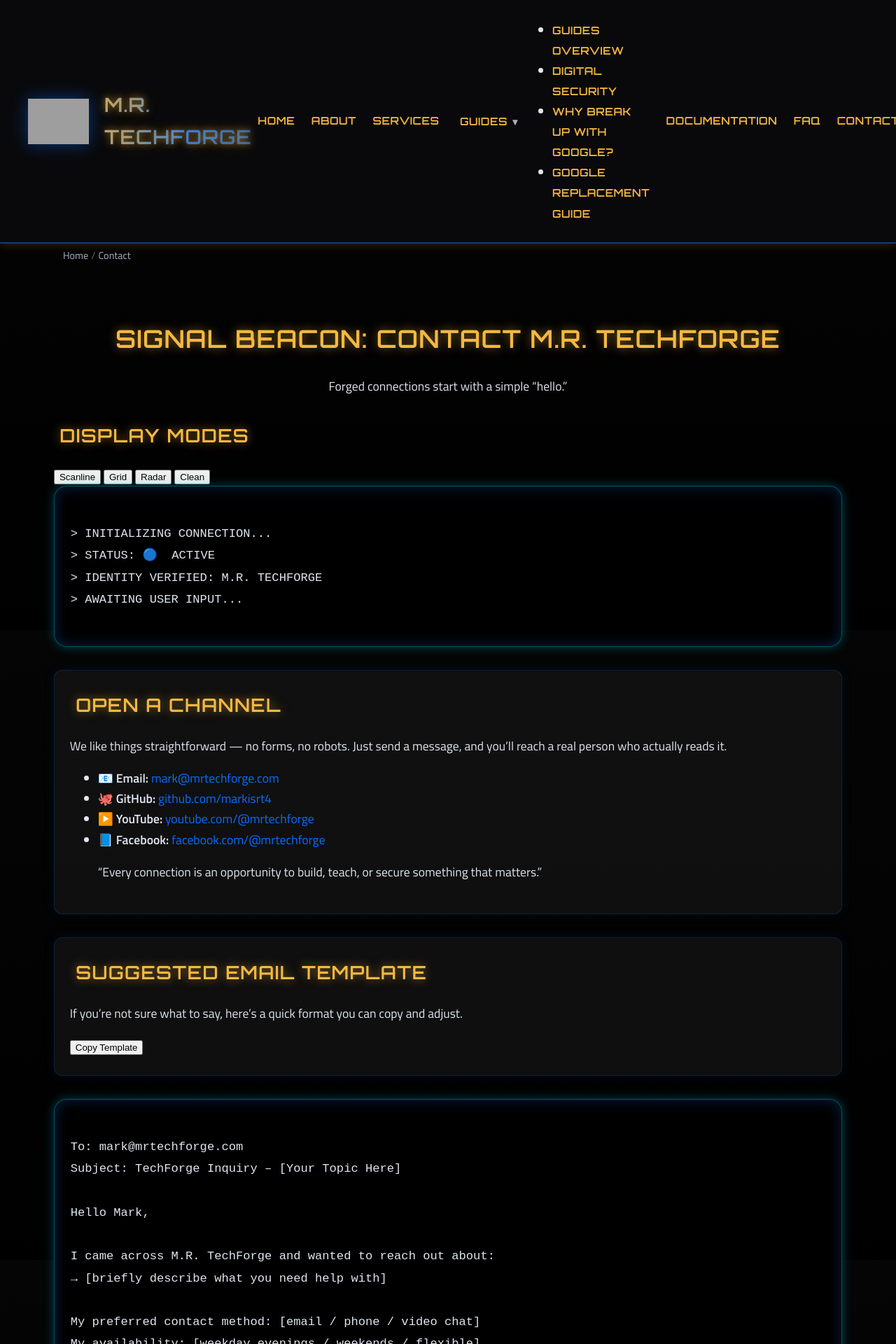
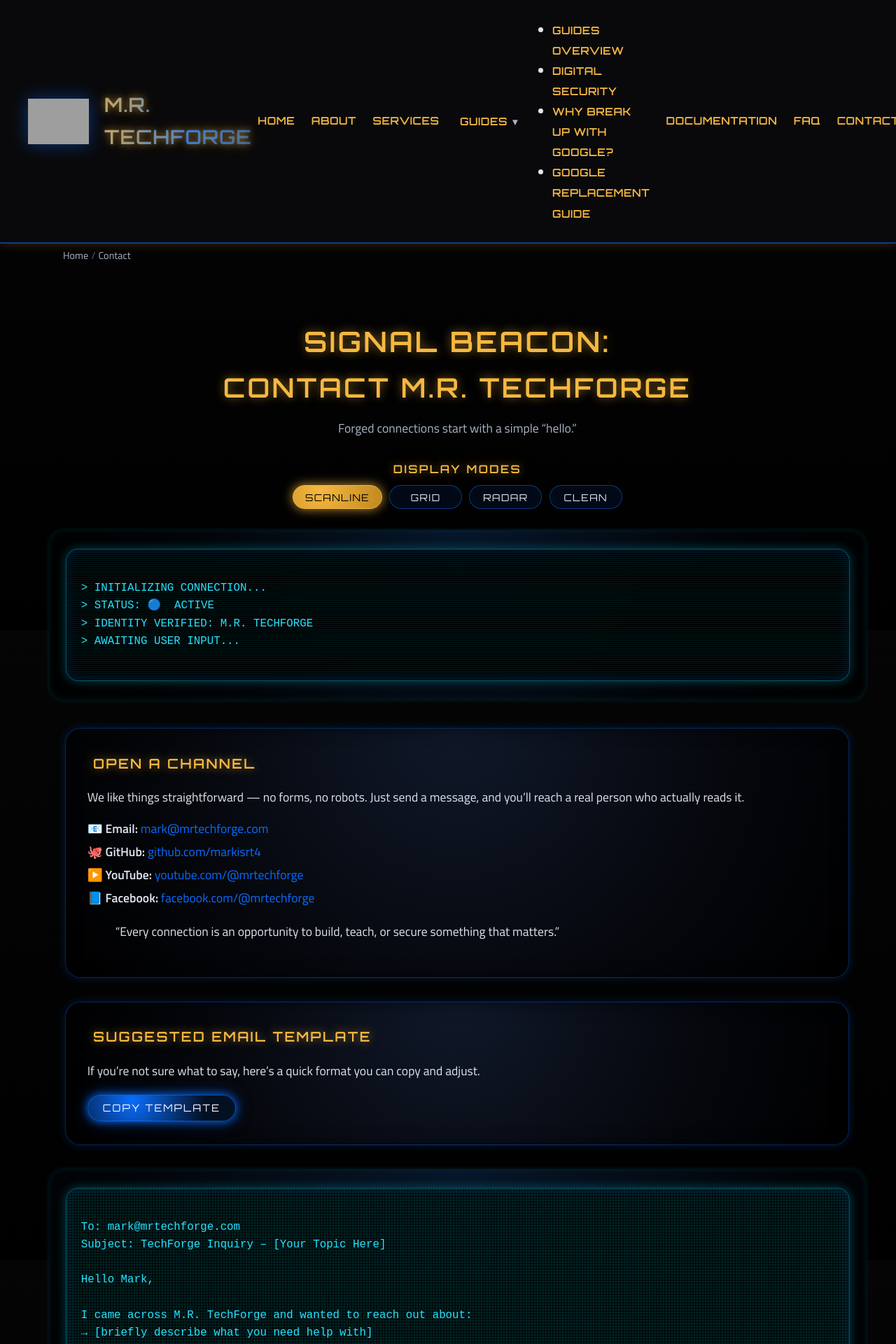
Before and after one commit to markisrt4/mrtechforge.github.io, a Jekyll site: the page built from contact.md, in a window 1280 px wide. Shown: the top 1920 px of the page at 70% size. Built offline with Jekyll 4.4.1, drawn with Linux system fonts in a browser that asks for light colours; grey boxes are pictures that could not be loaded.

Commit message:
Update _pages-contact.scss

```diff
--- a/_sass/_pages-contact.scss
+++ b/_sass/_pages-contact.scss
@@ -1,213 +1,424 @@
-/* =====================================================
-   CONTACT PAGE — UPDATED CLEAN BUILD (v7.1)
-   Fixes:
-   - Terminal inner padding + no clipping
-   - Consistent mobile alignment
-   - “Proudly Serving” block centered + tightened
-   - General spacing and responsiveness tuned
-   ===================================================== */
+/* =========================================================
+   CONTACT PAGE — TERMINAL COMMS DECK (v3.0)
+   Wide centered layout • CRT panels • Neon cards
+   ========================================================= */
 
-/* -----------------------------------------------------
-   PAGE WRAPPER
------------------------------------------------------- */
 .forge-contact-page {
+  padding: 2.4rem 0.8rem 3rem;
+  margin: 0 auto;
   width: 100%;
-  max-width: 1200px;
-  margin: 0 auto;
-  padding: 1rem 1.2rem 4rem;
-  box-sizing: border-box;
+  max-width: 1240px;
 }
 
-/* -----------------------------------------------------
-   THEME TOGGLE BUTTONS
------------------------------------------------------- */
-.theme-toggle-row {
+/* =========================================================
+   INTRO HEADER
+   ========================================================= */
+
+.forge-contact-page .page-intro {
+  text-align: center;
+  margin-bottom: 1.8rem;
+}
+
+.forge-contact-page .page-intro h1 {
+  font-family: "Orbitron", sans-serif;
+  text-transform: uppercase;
+  letter-spacing: 0.08em;
+  font-size: clamp(1.8rem, 3.6vw, 2.4rem);
+  margin: 0 0 0.75rem;
+  color: var(--forge-hotmetal);
+
+  white-space: normal;
+  word-break: keep-all;
+  overflow-wrap: break-word;
+}
+
+.forge-contact-page .page-intro .forge-highlight {
+  display: block;
+  font-size: 0.95em;
+}
+
+.forge-contact-page .page-intro .tagline {
+  color: var(--forge-subtext);
+  font-size: 1.05rem;
+  max-width: 640px;
+  margin: 0.25rem auto 0;
+}
+
+/* =========================================================
+   DISPLAY MODES BUTTON PANEL
+   ========================================================= */
+
+.forge-terminal-modes {
+  margin: 1.6rem auto 1.2rem;
+  text-align: center;
+  max-width: 1120px;
+  width: min(100%, 1120px);
+}
+
+.forge-terminal-modes .modes-heading {
+  font-family: "Orbitron", sans-serif;
+  text-transform: uppercase;
+  letter-spacing: 0.15em;
+  font-size: 0.95rem;
+  color: var(--forge-hotmetal);
+  margin-bottom: 0.6rem;
+}
+
+.modes-buttons {
   display: flex;
+  justify-content: center;
   flex-wrap: wrap;
   gap: 0.6rem;
-  justify-content: center;
-  margin: 1.4rem auto 2rem;
 }
 
-.theme-toggle-btn {
+.terminal-mode-btn {
+  min-width: 6.2rem;
+  padding: 0.45rem 1rem;
+  border-radius: 999px;
+  border: 1px solid rgba(var(--forge-accent-rgb), 0.5);
+  background: rgba(3, 10, 24, 0.95);
+  color: var(--forge-text);
   font-family: "Orbitron", sans-serif;
-  font-size: 0.9rem;
+  font-size: 0.82rem;
+  letter-spacing: 0.1em;
   text-transform: uppercase;
-  padding: 0.65rem 1.4rem;
-  border-radius: 40px;
-  border: 2px solid var(--forge-accent);
-  background: rgba(5, 12, 22, 0.6);
-  color: var(--forge-accent);
   cursor: pointer;
-  transition: 0.25s ease;
+  transition:
+    background 0.2s ease,
+    box-shadow 0.2s ease,
+    color 0.2s ease,
+    border-color 0.2s ease,
+    transform 0.18s ease;
 }
 
-.theme-toggle-btn.active {
-  color: #000;
-  background: var(--forge-hotmetal);
-  border-color: var(--forge-hotmetal);
-  box-shadow: 0 0 16px rgba(var(--forge-hotmetal-rgb), 0.7);
+.terminal-mode-btn:hover {
+  transform: translateY(-1px);
+  box-shadow: 0 0 12px rgba(var(--forge-accent-rgb), 0.45);
 }
 
-/* -----------------------------------------------------
-   TERMINAL WRAPPERS (SCANLINE / GRID / RADAR / CLEAN)
------------------------------------------------------- */
-.forge-terminal-wrapper {
-  margin: 2rem auto 3rem;
+.terminal-mode-btn.is-active {
+  background: radial-gradient(circle at 30% 20%, var(--forge-hotmetal), #c2881e);
+  color: #000;
+  border-color: var(--forge-hotmetal);
+  box-shadow: 0 0 16px rgba(var(--forge-hotmetal-rgb), 0.8);
 }
 
-/* -------------------------
-   Terminal Frame
-------------------------- */
+/* =========================================================
+   TERMINAL PANELS — wide, centered, CRT overlays
+   ========================================================= */
+
+.forge-terminal-panel {
+  position: relative;
+  margin: 1.8rem auto 2.4rem;
+  padding: 1.6rem 1.4rem;
+  border-radius: 22px;
+  max-width: 1120px;
+  width: min(100%, 1120px);
+
+  background: radial-gradient(circle at top, #071629 0%, #020407 60%, #000 100%);
+  box-shadow:
+    0 0 6px rgba(0, 184, 212, 0.18),
+    0 0 10px rgba(0, 184, 212, 0.12) inset;
+
+  overflow: hidden;
+}
+
 .forge-terminal-screen {
   position: relative;
+  padding: 1.05rem 1.25rem;  /* inner text padding, safe on both sides */
+  border-radius: 18px;
+
   background: rgba(0, 0, 0, 0.9);
   border: 1px solid rgba(0, 184, 212, 0.45);
-  border-radius: 18px;
-
-  /* FIXED PADDING — NO CLIPPING */
-  padding: 1.15rem 1.55rem 1.2rem 1.35rem;
-  box-sizing: border-box;
-
   box-shadow:
     0 0 15px rgba(0, 184, 212, 0.35),
-    inset 0 0 20px rgba(0, 60, 120, 0.55);
+    0 0 20px rgba(0, 20, 60, 0.7) inset;
 
-  overflow-x: auto;
-  max-width: 100%;
+  overflow: hidden;
 }
 
-.forge-terminal-screen code,
-.forge-terminal-screen pre {
+.forge-terminal-screen code {
+  display: block;
   white-space: pre-wrap;
-  word-break: break-word;
-  font-family: "Share Tech Mono", monospace;
-  font-size: 1.02rem;
-  color: var(--forge-accent-light);
+  font-family: "Courier New", monospace;
+  font-size: 0.94rem;
+  line-height: 1.6;
+  color: #26e0ff;
+  text-align: left;
 }
 
-/* -----------------------------------------------------
-   SECTION: "OPEN A CHANNEL"
------------------------------------------------------- */
-.forge-contact-section {
-  margin: 2.6rem auto 3.2rem;
-  padding: 2rem 1.4rem;
-  border-radius: 18px;
-  border: 1px solid rgba(var(--forge-accent-rgb), 0.3);
-  background: rgba(5, 12, 22, 0.45);
-  box-shadow: 0 0 25px rgba(0, 20, 40, 0.55) inset;
+/* CRT overlay base */
+.forge-terminal-screen::before {
+  content: "";
+  position: absolute;
+  inset: 0;
+  pointer-events: none;
+  opacity: 0.5;
+  mix-blend-mode: screen;
 }
 
-.forge-contact-section h2 {
+/* CRT MODES -------------------------------------------- */
+
+.forge-terminal-panel.crt-scanline .forge-terminal-screen::before {
+  background-image:
+    repeating-linear-gradient(
+      to bottom,
+      rgba(0, 255, 255, 0.15),
+      rgba(0, 255, 255, 0.15) 1px,
+      transparent 2px,
+      transparent 3px
+    );
+}
+
+.forge-terminal-panel.crt-grid .forge-terminal-screen::before {
+  background-image:
+    repeating-linear-gradient(
+      to bottom,
+      rgba(0, 255, 255, 0.17),
+      rgba(0, 255, 255, 0.17) 1px,
+      transparent 3px,
+      transparent 4px
+    ),
+    repeating-linear-gradient(
+      to right,
+      rgba(0, 255, 255, 0.17),
+      rgba(0, 255, 255, 0.17) 1px,
+      transparent 3px,
+      transparent 4px
+    );
+}
+
+.forge-terminal-panel.crt-radar .forge-terminal-screen {
+  background: radial-gradient(circle at 20% 15%, #002b1d 0%, #000 70%);
+}
+
+.forge-terminal-panel.crt-radar .forge-terminal-screen code {
+  color: #80ffb5;
+}
+
+.forge-terminal-panel.crt-radar::after {
+  content: "";
+  position: absolute;
+  inset: 0;
+  border-radius: inherit;
+  background: conic-gradient(
+    from 0deg,
+    rgba(0, 255, 128, 0.9) 0deg,
+    rgba(0, 255, 128, 0) 50deg,
+    rgba(0, 255, 128, 0) 360deg
+  );
+  mix-blend-mode: screen;
+  pointer-events: none;
+  opacity: 0.28;
+  animation: radarSweep 4s linear infinite;
+}
+
+@keyframes radarSweep {
+  from { transform: rotate(0deg); }
+  to   { transform: rotate(360deg); }
+}
+
+.forge-terminal-panel.crt-clean .forge-terminal-screen::before {
+  opacity: 0.08;
+  background: radial-gradient(circle at top, rgba(255,255,255,0.2), transparent 65%);
+}
+
+/* =========================================================
+   CONTACT CARDS — neon panels
+   ========================================================= */
+
+.forge-contact-page .forge-card {
+  margin: 2rem auto;
+  padding: 2rem 1.8rem;
+  border-radius: 22px;
+  max-width: 1120px;
+  width: min(100%, 1120px);
+
+  background: radial-gradient(circle at top, #101829 0%, #05070c 60%, #000 100%);
+  box-shadow:
+    0 0 14px rgba(10, 109, 255, 0.22),
+    inset 0 0 22px rgba(0, 0, 0, 0.6);
+
+  border: 1px solid rgba(var(--forge-accent-rgb), 0.35);
+  text-align: left;
+}
+
+.forge-contact-page .forge-card h2 {
   font-family: "Orbitron", sans-serif;
-  font-size: clamp(1.5rem, 4vw, 2.2rem);
   text-transform: uppercase;
+  letter-spacing: 0.12em;
+  font-size: 1.15rem;
+  color: var(--forge-hotmetal);
+  margin-top: 0;
+  margin-bottom: 0.9rem;
+}
 
-  margin-bottom: 1.2rem;
+.forge-contact-page .forge-card p {
+  margin-bottom: 0.9rem;
+}
+
+.forge-contact-page .contact-list {
+  list-style: none;
+  padding-left: 0;
+  margin: 0.6rem 0 1.1rem;
+}
+
+.forge-contact-page .contact-list li {
+  margin: 0.25rem 0;
+}
+
+.forge-contact-page .contact-list a {
+  color: var(--forge-accent);
+}
+
+/* Glowy CTA button for "Copy Template" */
+.forge-contact-page .btn-glow {
+  display: inline-block;
+  margin-top: 0.3rem;
+  padding: 0.55rem 1.25rem;
+  border-radius: 999px;
+  border: 1px solid rgba(var(--forge-accent-rgb), 0.65);
+  background: radial-gradient(circle at 30% 20%, #0a6dff 0%, #021022 70%);
+
+  font-family: "Orbitron", sans-serif;
+  font-size: 0.85rem;
+  letter-spacing: 0.15em;
+  text-transform: uppercase;
+  color: #f8f9ff;
+
+  cursor: pointer;
+  box-shadow:
+    0 0 12px rgba(10,109,255,0.75),
+    0 0 22px rgba(10,109,255,0.55);
+  transition:
+    transform 0.18s ease,
+    box-shadow 0.18s ease,
+    background 0.18s ease;
+}
+
+.forge-contact-page .btn-glow:hover {
+  transform: translateY(-1px);
+  background: radial-gradient(circle at 30% 20%, #f5b841 0%, #381b03 70%);
+  box-shadow:
+    0 0 16px rgba(245,184,65,0.9),
+    0 0 26px rgba(245,184,65,0.7);
+}
+
+/* =========================================================
+   LOCATION CARD — blueprint block
+   ========================================================= */
+
+.forge-location-card {
+  margin: 2.4rem auto 0;
+  padding: 2.1rem 1.8rem 2.5rem;
+  border-radius: 24px;
+  max-width: 1120px;
+  width: min(100%, 1120px);
   text-align: center;
 
-  color: var(--forge-hotmetal);
-  letter-spacing: 1px;
+  background: radial-gradient(circle at top, #071c32 0%, #02050b 65%, #000 100%);
+  box-shadow:
+    0 0 18px rgba(0, 184, 212, 0.26),
+    inset 0 0 34px rgba(0, 0, 0, 0.8);
 }
 
-.forge-contact-section p {
-  font-size: 1.05rem;
-  color: var(--forge-text);
-  line-height: 1.55;
-  text-align: center;
-  max-width: 650px;
-  margin: 0.4rem auto 1.2rem;
+.forge-location-card h2 {
+  font-family: "Orbitron", sans-serif;
+  text-transform: uppercase;
+  letter-spacing: 0.13em;
+  font-size: clamp(1.1rem, 3vw, 1.5rem);
+  color: var(--forge-hotmetal);
+  margin-bottom: 1.4rem;
 }
 
-/* Email copy button */
-.copy-template-btn {
-  display: inline-block;
-  margin: 1.2rem auto 1.6rem;
-  padding: 0.6rem 1rem;
-  background: var(--forge-panel);
-  border: 1px solid var(--forge-accent-dark);
-  border-radius: 8px;
-  cursor: pointer;
-  color: var(--forge-text);
-  transition: 0.25s ease;
+/* Blueprint plate */
+.forge-location-plate {
+  width: min(100%, 460px);
+  margin: 0 auto 1.4rem;
+  padding: 1.2rem 1.1rem;
+
+  font-family: "Fira Mono", monospace;
+  font-size: 0.92rem;
+  line-height: 1.6;
+
+  border: 2px solid rgba(0, 200, 255, 0.55);
+  border-radius: 12px;
+
+  background: radial-gradient(circle at center, #04101e, #000);
+  box-shadow:
+    0 0 14px rgba(0, 200, 255, 0.35),
+    inset 0 0 18px rgba(0, 50, 80, 0.9);
+
+  color: #cfefff;
 }
 
-.copy-template-btn:hover {
-  background: var(--forge-accent);
-  color: #000;
+.forge-location-plate .plate-line {
+  display: flex;
+  gap: 0.7rem;
+  padding: 0.18rem 0;
 }
 
-/* -----------------------------------------------------
-   EMAIL TEMPLATE TERMINAL
------------------------------------------------------- */
-.email-template-terminal {
-  margin-top: 1.2rem;
+.forge-location-plate .plate-line span {
+  color: #78e8ff;
+  min-width: 120px;
+  text-align: right;
+  letter-spacing: 0.05em;
 }
 
-/* -----------------------------------------------------
-   "PROUDLY SERVING" SECTION
------------------------------------------------------- */
-.forge-service-region {
-  margin: 3rem auto 3.8rem;
-  padding: 2rem 1.4rem;
-  border-radius: 18px;
-  background: rgba(4, 10, 18, 0.5);
-  border: 1px solid rgba(var(--forge-accent-rgb), 0.35);
-
-  /* CENTER EVERYTHING CLEANLY */
-  text-align: center;
+.plate-line.indent {
+  padding-left: 120px;
 }
 
-.forge-service-region-title {
-  font-family: "Orbitron", sans-serif;
-  font-size: clamp(1.6rem, 5vw, 2.4rem);
-  text-transform: uppercase;
-  color: var(--forge-hotmetal);
-  letter-spacing: 1px;
-  margin-bottom: 1.6rem;
+.forge-location-text {
+  font-family: "Titillium Web", sans-serif;
+  color: var(--forge-text);
+  font-size: 1.02rem;
+  line-height: 1.7;
+  max-width: 660px;
+  margin: 0 auto;
 }
 
-.forge-service-region .region-grid {
-  display: flex;
-  flex-direction: column;
-  gap: 0.75rem;
-  font-family: "Share Tech Mono", monospace;
-  font-size: 1.1rem;
-  color: var(--forge-accent-light);
+/* =========================================================
+   RESPONSIVE TWEAKS
+   ========================================================= */
+
+@media (max-width: 900px) {
+  .forge-contact-page {
+    padding-top: 2rem;
   }
 
-.region-grid .label {
-  color: var(--forge-accent);
-  margin-right: 0.3rem;
+  .forge-contact-page .forge-card,
+  .forge-terminal-panel,
+  .forge-terminal-modes,
+  .forge-location-card {
+    border-radius: 18px;
+  }
 }
 
-/* -----------------------------------------------------
-   CONTACT INFO BLOCK
------------------------------------------------------- */
-.forge-contact-info {
-  margin: 2.4rem auto 3rem;
-  text-align: center;
-  font-size: 1.1rem;
+@media (max-width: 640px) {
+  .forge-contact-page {
+    padding: 1.6rem 0.6rem 2.1rem;
   }
 
-.forge-contact-info a {
-  color: var(--forge-accent-light);
-  text-decoration: none;
+  .forge-contact-page .page-intro h1 {
+    font-size: 1.7rem;
   }
 
-.forge-contact-info a:hover {
-  color: var(--forge-hotmetal);
+  .forge-terminal-panel {
+    margin: 1.4rem auto 2rem;
+    padding: 1.2rem 1.1rem;
   }
 
-/* -----------------------------------------------------
-   RESPONSIVE TUNING
------------------------------------------------------- */
-@media (max-width: 480px) {
   .forge-terminal-screen {
-    padding: 1rem 1.25rem 1rem 1.2rem; /* slightly tighter for XS phones */
+    padding: 0.95rem 1.05rem;  /* slightly tighter but still safe */
   }
 
-  .forge-service-region-title {
-    font-size: 1.55rem;
+  .forge-contact-page .forge-card {
+    padding: 1.5rem 1.2rem;
+    margin: 1.6rem auto;
+  }
+
+  .forge-location-card {
+    padding: 1.8rem 1.2rem 2.1rem;
   }
 }
```
Lines whose indentation alone changed are shown as unchanged.
